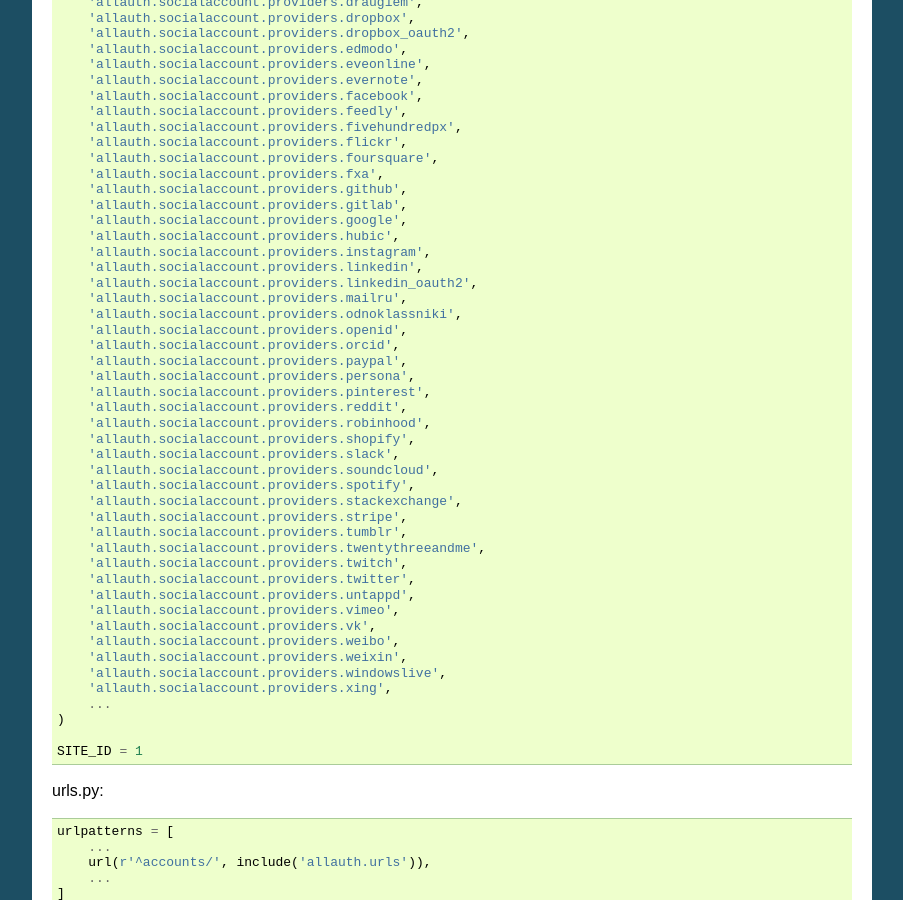
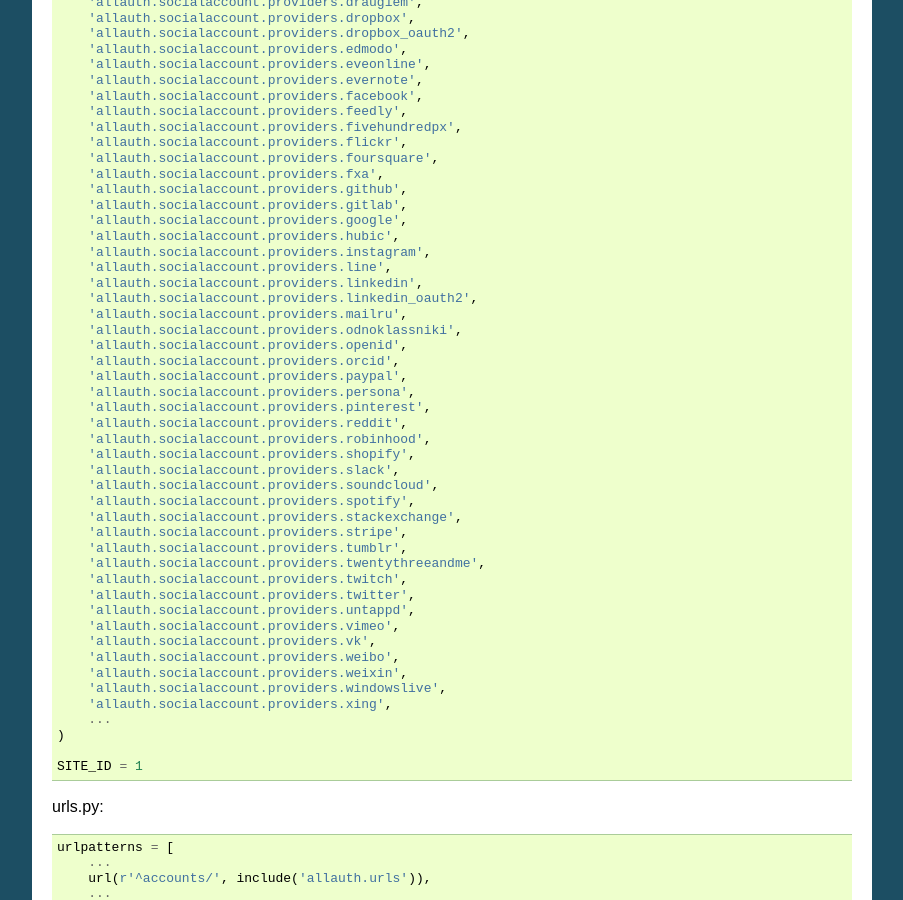
Before and after one commit to pennersr/django-allauth, a Sphinx documentation site: the page built from docs/installation.rst, in a window 1280 px wide and 900 px high, scrolled down 1166 px. Shown: the whole window, without its empty margins (198-1101 px from the left). Built offline with Sphinx 7.4.7, drawn with Linux system fonts in a browser that asks for light colours.

Commit message:
modify test_settings.py, installation.rst

```diff
--- a/docs/installation.rst
+++ b/docs/installation.rst
@@ -84,6 +84,7 @@
         'allauth.socialaccount.providers.google',
         'allauth.socialaccount.providers.hubic',
         'allauth.socialaccount.providers.instagram',
+        'allauth.socialaccount.providers.line',
         'allauth.socialaccount.providers.linkedin',
         'allauth.socialaccount.providers.linkedin_oauth2',
         'allauth.socialaccount.providers.mailru',
--- a/test_settings.py
+++ b/test_settings.py
@@ -95,6 +95,7 @@
     'allauth.socialaccount.providers.gitlab',
     'allauth.socialaccount.providers.hubic',
     'allauth.socialaccount.providers.instagram',
+    'allauth.socialaccount.providers.line',
     'allauth.socialaccount.providers.linkedin',
     'allauth.socialaccount.providers.linkedin_oauth2',
     'allauth.socialaccount.providers.mailru',
```
